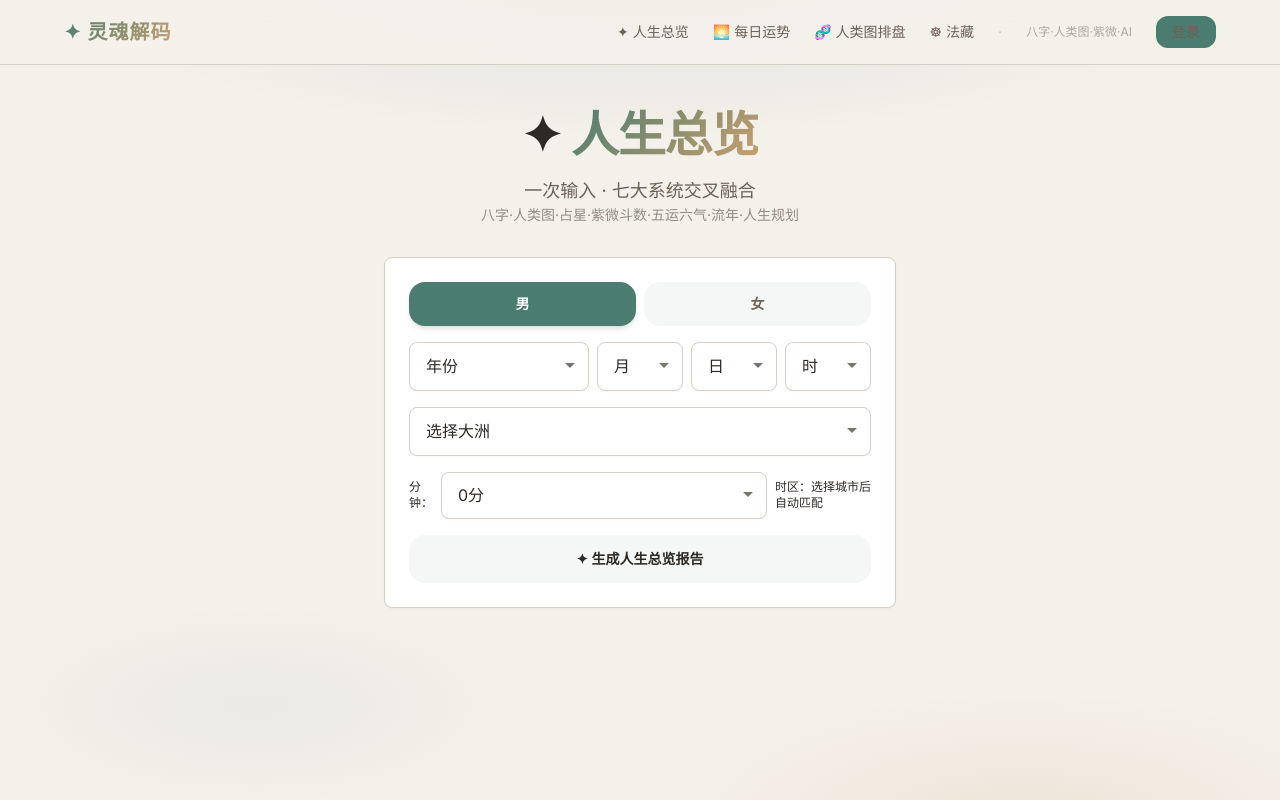
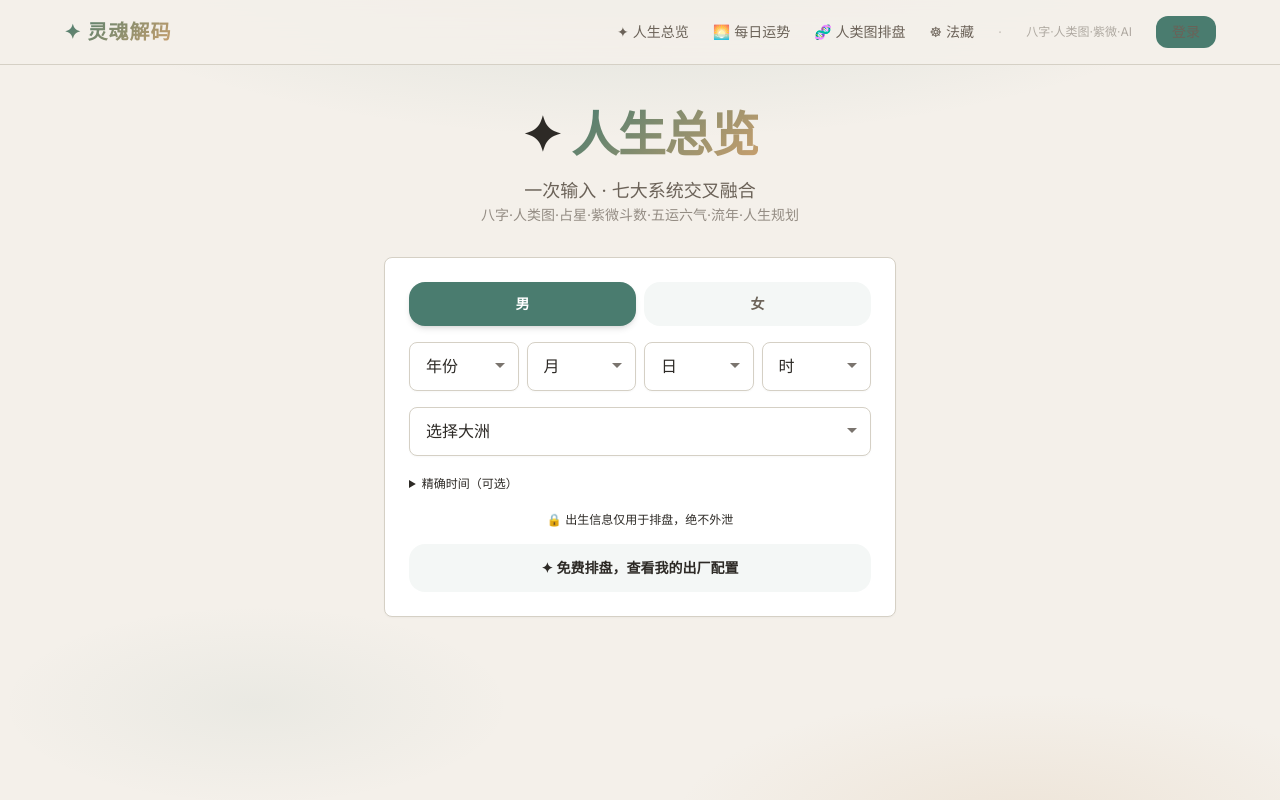
Before and after one commit to wlkerwong-boop/soul-decode, a Next.js app: page /master-report in a window 1280 px wide. Shown: the top 800 px of the page. Built offline with nearby package versions, Linux system fonts and the light colour scheme.

Commit message:
feat(R2): 免费排盘结果页 — 4字段极简输入+HD骨架+唯一CTA→完整报告

```diff
--- a/src/app/master-report/page.tsx
+++ b/src/app/master-report/page.tsx
@@ -26,6 +26,10 @@ export default function MasterPage() {
   const [showHistory, setShowHistory] = useState(false);
   const [reportName, setReportName] = useState('');
 
+  // ── R2: 免费排盘模式 ──
+  const [showQuickInput, setShowQuickInput] = useState(true); // 默认显示极简输入
+  const [showFullReport, setShowFullReport] = useState(false);
+
   // Load saved reports on mount
   useEffect(() => {
     try {
@@ -34,11 +38,11 @@ export default function MasterPage() {
     } catch {}
   }, []);
 
-  // Restore last report on mount
+  // Restore last report on mount — if user has a saved report, skip quick input
   useEffect(() => {
     try {
       const saved = localStorage.getItem('last_master_report');
-      if (saved) { const p=JSON.parse(saved); if(p.report){setReport(p.report);setData(p.data);} }
+      if (saved) { const p=JSON.parse(saved); if(p.report){setReport(p.report);setData(p.data);setShowQuickInput(false);} }
     } catch {}
   }, []);
 
@@ -81,10 +85,9 @@ export default function MasterPage() {
   }, [city]);
 
   const submit = async () => {
-    setLoading(true); setError(''); setReport(''); setData(null);
+    setLoading(true); setError(''); setReport(''); setData(null); setShowQuickInput(false);
     const loc = isChina ? province : country;
     try {
-      // 使用流式 API，边生成边显示
       const r = await fetch('/api/master-report/stream', {
         method: 'POST',
         headers: {'Content-Type':'application/json'},
@@ -114,11 +117,9 @@ export default function MasterPage() {
               const msg = JSON.parse(line.slice(6));
               if (msg.error) { setError(msg.error); setLoading(false); return; }
               if (msg.done) {
-                // 最终数据
                 setData({ bazi: msg.bazi, hd: msg.hd, ziwei: msg.ziwei, zodiac: msg.zodiac, wuyun: msg.wuyun, liunian: msg.liunian });
                 setReport(fullReport);
                 setLoading(false);
-                // 保存到历史
                 saveToHistory(fullReport, { bazi: msg.bazi, hd: msg.hd, ziwei: msg.ziwei, zodiac: msg.zodiac, wuyun: msg.wuyun, liunian: msg.liunian });
               } else if (msg.content) {
                 fullReport += msg.content;
@@ -133,12 +134,16 @@ export default function MasterPage() {
   };
 
   const allFilled = year && month && day && continent && country && city;
+  const quickFilled = year && month && day && continent && country && city;
 
   const reportHtml = useMemo(() => {
     if (!report) return '';
     try { return marked(report, { breaks: true, gfm: true }) as string; }
     catch { return report; }
   }, [report]);
+
+  // ── R2: 骨架结果（免费排盘 → 仅展示核心 HD 信息）──
+  const showSkeleton = data && !showFullReport;
 
   return (
     <div className="gradient-bg min-h-screen px-4 py-6 md:py-10">
@@ -150,7 +155,8 @@ export default function MasterPage() {
           <p className="text-sm text-[var(--text-secondary)] opacity-70">八字·人类图·占星·紫微斗数·五运六气·流年·人生规划</p>
         </div>
 
-        {/* ── 简洁表单 — 参考人生解码风格（打印时隐藏） ── */}
+        {/* ── R2: 免费排盘极简输入（4 字段）── */}
+        {showQuickInput && (
           <div className="card-jade p-5 md:p-6 mb-8 max-w-lg mx-auto report-form">
             {/* 性别选择 */}
             <div className="flex gap-2 mb-4">
@@ -162,25 +168,25 @@ export default function MasterPage() {
               ))}
             </div>
 
-          {/* 出生日期 — 响应式网格 */}
-          <div className="grid grid-cols-2 sm:grid-cols-5 gap-2 mb-4">
+            {/* 出生日期 — 4 字段：年/月/日/时 */}
+            <div className="grid grid-cols-4 gap-2 mb-4">
               <select value={year} onChange={e=>setYear(e.target.value)}
-              className="col-span-2 input-jade text-sm py-3 px-2 rounded-xl bg-[var(--bg-card)] border border-[var(--border-color)] text-[var(--text-primary)]">
+                className="input-jade text-sm py-3 px-1 rounded-xl bg-[var(--bg-card)] border border-[var(--border-color)] text-[var(--text-primary)]">
                 <option value="">年份</option>
                 {YEARS.map(y=><option key={y} value={y}>{y}</option>)}
               </select>
               <select value={month} onChange={e=>setMonth(e.target.value)}
-              className="input-jade text-sm py-3 px-2 rounded-xl bg-[var(--bg-card)] border border-[var(--border-color)] text-[var(--text-primary)]">
+                className="input-jade text-sm py-3 px-1 rounded-xl bg-[var(--bg-card)] border border-[var(--border-color)] text-[var(--text-primary)]">
                 <option value="">月</option>
                 {MONTHS.map(m=><option key={m} value={m}>{m}</option>)}
               </select>
               <select value={day} onChange={e=>setDay(e.target.value)}
-              className="input-jade text-sm py-3 px-2 rounded-xl bg-[var(--bg-card)] border border-[var(--border-color)] text-[var(--text-primary)]">
+                className="input-jade text-sm py-3 px-1 rounded-xl bg-[var(--bg-card)] border border-[var(--border-color)] text-[var(--text-primary)]">
                 <option value="">日</option>
                 {DAYS.map(d=><option key={d} value={d}>{d}</option>)}
               </select>
               <select value={hour} onChange={e=>setHour(e.target.value)}
-              className="input-jade text-sm py-3 px-2 rounded-xl bg-[var(--bg-card)] border border-[var(--border-color)] text-[var(--text-primary)]">
+                className="input-jade text-sm py-3 px-1 rounded-xl bg-[var(--bg-card)] border border-[var(--border-color)] text-[var(--text-primary)]">
                 <option value="">时</option>
                 {HOURS.map(h=><option key={h} value={h}>{h}</option>)}
               </select>
@@ -216,8 +222,10 @@ export default function MasterPage() {
               )}
             </div>
 
-          {/* 分钟+时区信息 — 始终显示 */}
-          <div className="flex items-center gap-2 text-xs text-[var(--text-tertiary)] mb-4">
+            {/* 分钟+时区 — 按需展开 */}
+            <details className="mb-4 text-xs text-[var(--text-tertiary)]">
+              <summary className="cursor-pointer py-1 hover:text-[var(--text-secondary)] transition-colors">精确时间（可选）</summary>
+              <div className="flex items-center gap-2 mt-2">
                 <span>分钟：</span>
                 <select value={minute} onChange={e=>setMinute(e.target.value)}
                   className="input-jade text-xs py-2 px-2 rounded-lg bg-[var(--bg-card)] border border-[var(--border-color)]">
@@ -225,64 +233,72 @@ export default function MasterPage() {
                 </select>
                 <span className="ml-auto">时区：{city ? detectedTz : '选择城市后自动匹配'}</span>
               </div>
+            </details>
+
+            {/* 隐私承诺 — R2 新增 */}
+            <p className="text-xs text-[var(--text-tertiary)] text-center mb-4">
+              🔒 出生信息仅用于排盘，绝不外泄
+            </p>
 
             {/* 提交按钮 */}
-          <button onClick={submit} disabled={!allFilled||loading}
+            <button onClick={submit} disabled={!quickFilled||loading}
               className={`w-full py-3.5 rounded-xl font-semibold text-sm transition-all ${
-              allFilled&&!loading ? 'bg-[var(--text-accent)] text-white hover:shadow-md' : 'bg-[var(--bg-highlight)] text-[var(--text-tertiary)] cursor-not-allowed'
+                quickFilled&&!loading ? 'bg-[var(--text-accent)] text-white hover:shadow-md' : 'bg-[var(--bg-highlight)] text-[var(--text-tertiary)] cursor-not-allowed'
               }`}>
-            {loading ? '⌛ 生成报告中...' : '✦ 生成人生总览报告'}
+              {loading ? '⌛ 正在排盘中...' : '✦ 免费排盘，查看我的出厂配置'}
             </button>
             {error && <p className="text-red-400 text-xs mt-2 text-center">{error}</p>}
           </div>
+        )}
 
-        {/* ── 我的报告（历史记录） ── */}
-        {savedReports.length > 0 && (
-          <div className="card-jade p-4 md:p-5 mb-8 max-w-lg mx-auto">
-            <button onClick={() => setShowHistory(!showHistory)}
-              className="w-full flex items-center justify-between text-sm font-semibold text-[var(--text-secondary)] hover:text-[var(--text-accent)] transition-colors">
-              <span>📋 我的报告 ({savedReports.length})</span>
-              <span className="text-xs opacity-60">{showHistory ? '▲ 收起' : '▼ 展开'}</span>
-            </button>
-            {showHistory && (
-              <div className="mt-3 space-y-2 max-h-80 overflow-y-auto">
-                {savedReports.map((r: any) => (
-                  <div key={r.id}
-                    className="flex items-center gap-3 p-3 rounded-xl bg-[var(--bg-highlight)] hover:bg-[var(--bg-card)] transition-colors cursor-pointer group"
-                    onClick={() => { setReport(r.report); setData(r.data); setShowHistory(false); }}>
-                    <div className="flex-1 min-w-0">
-                      <div className="text-sm font-medium text-[var(--text-primary)] truncate">{r.name}</div>
-                      <div className="text-xs text-[var(--text-tertiary)] mt-0.5">
-                        {r.year}年{r.month}月{r.day}日 · {new Date(r.createdAt).toLocaleDateString('zh-CN')}
+        {/* ── R2: 免费排盘骨架结果 → 仅 HD 核心数据 ── */}
+        {showSkeleton && (
+          <div className="max-w-lg mx-auto mb-8">
+            {/* HD 卡片 — 骨架核心 */}
+            {data.hd && (
+              <div className="card-jade p-6 text-center mb-6">
+                <div className="text-sm text-[var(--text-tertiary)] mb-2">你的出厂配置预览</div>
+                <div className="print-hidden mb-4">
+                  <BodygraphSVG definedCenters={data.hd.definedCenters||[]} activatedGates={data.hd.activatedGates||[]} channels={data.hd.channels||[]} centerDefinition={{}} />
                 </div>
-                    </div>
-                    <button onClick={(e) => {
-                      e.stopPropagation();
-                      const updated = savedReports.filter((x: any) => x.id !== r.id);
-                      setSavedReports(updated);
-                      try { localStorage.setItem('master_report_history', JSON.stringify(updated)); } catch {}
-                    }}
-                      className="opacity-0 group-hover:opacity-100 text-xs text-red-400 hover:text-red-300 px-2 py-1 rounded transition-all">
-                      ✕ 删除
-                    </button>
-                  </div>
-                ))}
-              </div>
-            )}
+                <h3 className="text-2xl font-bold text-[var(--text-accent)] mb-1">
+                  {data.hd.type}
+                </h3>
+                <p className="text-base text-[var(--text-secondary)] mb-1">
+                  人生角色 {data.hd.profile} · {data.hd.authority}
+                </p>
+                <p className="text-xs text-[var(--text-tertiary)] mt-3">
+                  这只是人类图系统的冰山一角——你的完整报告涵盖 7 大古老智慧系统，约 80 页深度解读。
+                </p>
               </div>
             )}
 
+            {/* ── R2: 唯一 CTA ── */}
+            <div className="text-center">
+              <p className="text-sm text-[var(--text-secondary)] mb-3">
+                这只是你 7 个系统中的 <strong>1 个的 1/10</strong>
+              </p>
+              <button onClick={() => setShowFullReport(true)}
+                className="px-8 py-4 rounded-xl bg-gradient-to-r from-[var(--text-accent)] to-emerald-500 text-white font-semibold text-base hover:shadow-lg transition-all transform hover:scale-105">
+                📖 领取完整报告（约 80 页）→
+              </button>
+              <p className="text-xs text-[var(--text-tertiary)] mt-2">八字 · 人类图 · 占星 · 紫微斗数 · 五运六气 · MBTI · 中医体质</p>
+            </div>
+          </div>
+        )}
+
+        {/* ── 完整报告区域（点击 CTA 后展开）── */}
+        {showFullReport && (
+          <>
             {/* Charts */}
             {data && (
               <div className="grid grid-cols-1 md:grid-cols-2 gap-6 mb-8">
                 {data.hd && (
                   <div className="card-jade p-5">
                     <h3 className="text-base font-bold text-[var(--text-accent)] mb-3">🧬 人类图</h3>
-                {/* Screen version */}
                     <div className="print-hidden">
                       <BodygraphSVG definedCenters={data.hd.definedCenters||[]} activatedGates={data.hd.activatedGates||[]} channels={data.hd.channels||[]} centerDefinition={{}} />
                     </div>
-                {/* Print version: myBodyGraph classic style */}
                     <div className="print-only">
                       <BodygraphSVG print={true} definedCenters={data.hd.definedCenters||[]} activatedGates={data.hd.activatedGates||[]} channels={data.hd.channels||[]} centerDefinition={{}} />
                     </div>
@@ -363,6 +379,45 @@ export default function MasterPage() {
               </div>
               </>
             )}
+          </>
+        )}
+
+        {/* ── 我的报告（历史记录） ── */}
+        {savedReports.length > 0 && (
+          <div className="card-jade p-4 md:p-5 mb-8 max-w-lg mx-auto">
+            <button onClick={() => setShowHistory(!showHistory)}
+              className="w-full flex items-center justify-between text-sm font-semibold text-[var(--text-secondary)] hover:text-[var(--text-accent)] transition-colors">
+              <span>📋 我的报告 ({savedReports.length})</span>
+              <span className="text-xs opacity-60">{showHistory ? '▲ 收起' : '▼ 展开'}</span>
+            </button>
+            {showHistory && (
+              <div className="mt-3 space-y-2 max-h-80 overflow-y-auto">
+                {savedReports.map((r: any) => (
+                  <div key={r.id}
+                    className="flex items-center gap-3 p-3 rounded-xl bg-[var(--bg-highlight)] hover:bg-[var(--bg-card)] transition-colors cursor-pointer group"
+                    onClick={() => { setReport(r.report); setData(r.data); setShowQuickInput(false); setShowFullReport(true); setShowHistory(false); }}>
+                    <div className="flex-1 min-w-0">
+                      <div className="text-sm font-medium text-[var(--text-primary)] truncate">{r.name}</div>
+                      <div className="text-xs text-[var(--text-tertiary)] mt-0.5">
+                        {r.year}年{r.month}月{r.day}日 · {new Date(r.createdAt).toLocaleDateString('zh-CN')}
+                      </div>
+                    </div>
+                    <button onClick={(e) => {
+                      e.stopPropagation();
+                      const updated = savedReports.filter((x: any) => x.id !== r.id);
+                      setSavedReports(updated);
+                      try { localStorage.setItem('master_report_history', JSON.stringify(updated)); } catch {}
+                    }}
+                      className="opacity-0 group-hover:opacity-100 text-xs text-red-400 hover:text-red-300 px-2 py-1 rounded transition-all">
+                      ✕ 删除
+                    </button>
+                  </div>
+                ))}
+              </div>
+            )}
+          </div>
+        )}
+
       </div>
     </div>
   );
```
Lines whose indentation alone changed are shown as unchanged.
